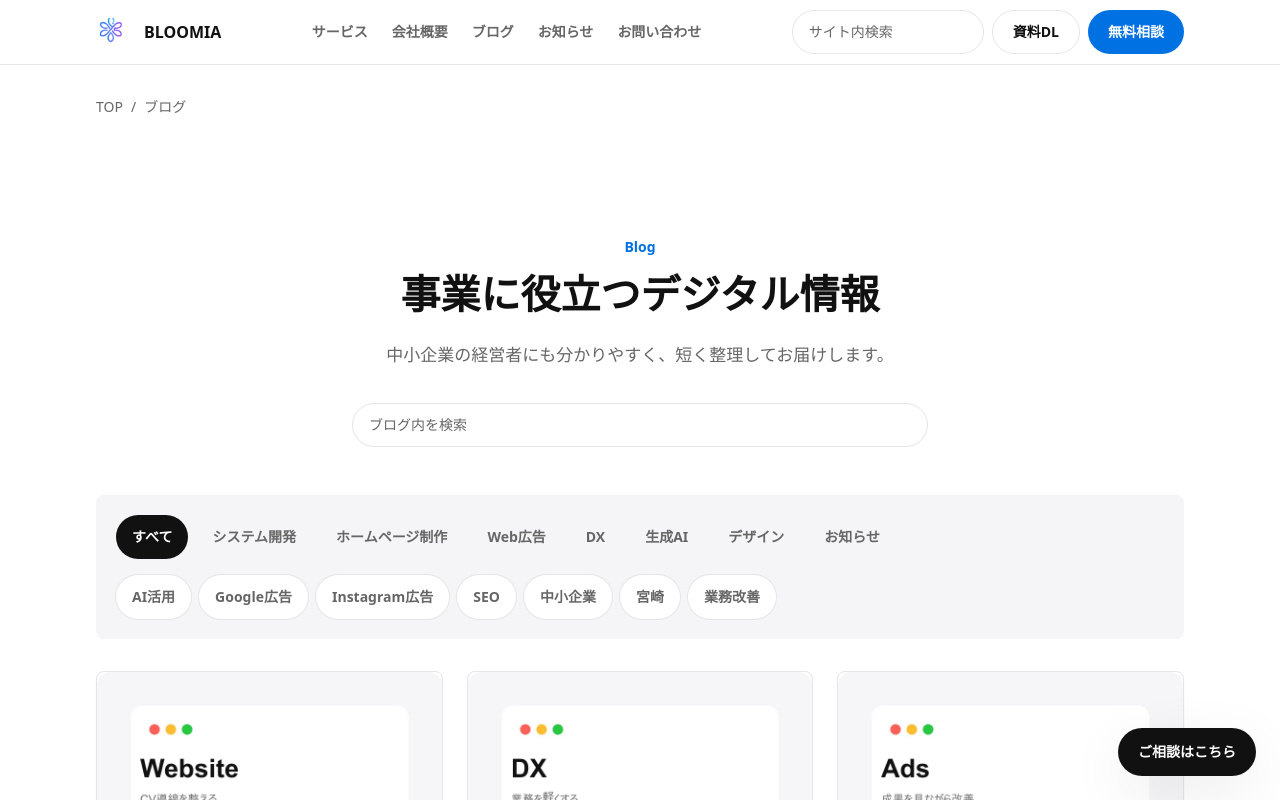
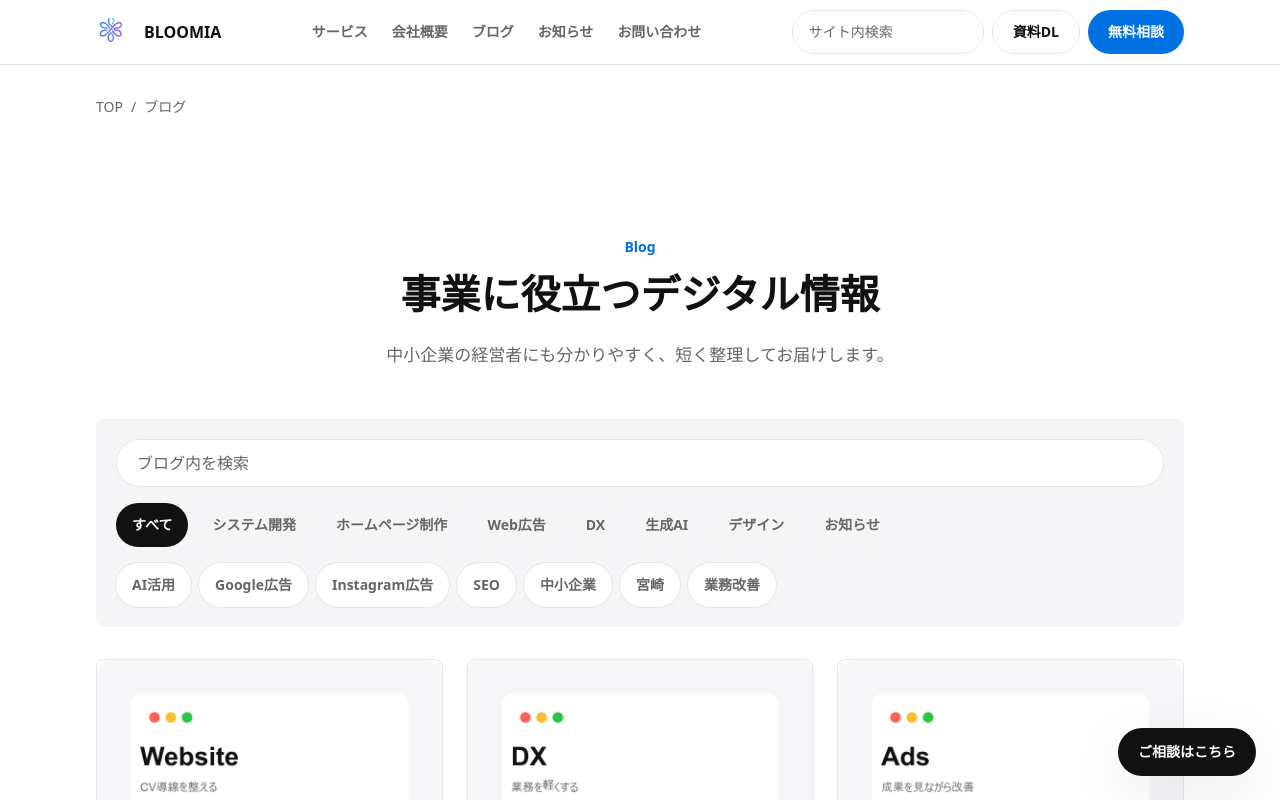
Before and after one commit to iwamitsuco/officialSite, a Next.js app: page /blog in a window 1280 px wide. Shown: the top 800 px of the page. Built offline with nearby package versions, Linux system fonts and the light colour scheme.

Commit message:
Make blog search filter blog posts only

```diff
--- a/app/blog/page.tsx
+++ b/app/blog/page.tsx
@@ -1,11 +1,9 @@
 import { CTASection } from "@/components/sections/CTASection";
-import { SearchBox } from "@/components/search/SearchBox";
 import { BlogFilterList } from "@/components/search/BlogFilterList";
 import { Breadcrumb } from "@/components/ui/Breadcrumb";
 import { SectionTitle } from "@/components/ui/SectionTitle";
 import { blogCategories, blogPosts } from "@/data/blog";
 import { createMetadata } from "@/lib/seo";
-import { Suspense } from "react";
 
 export const metadata = createMetadata({
   title: "ブログ",
@@ -20,11 +18,6 @@ export default function BlogPage() {
       <section className="section-space">
         <div className="container-site">
           <SectionTitle label="Blog" title="事業に役立つデジタル情報" description="中小企業の経営者にも分かりやすく、短く整理してお届けします。" align="center" />
-          <div className="mx-auto mt-8 max-w-xl">
-            <Suspense>
-              <SearchBox placeholder="ブログ内を検索" />
-            </Suspense>
-          </div>
           <div className="mt-12">
             <BlogFilterList posts={blogPosts} categories={blogCategories} />
           </div>
--- a/components/search/BlogFilterList.tsx
+++ b/components/search/BlogFilterList.tsx
@@ -5,6 +5,7 @@ import { BlogCard } from "@/components/sections/BlogCard";
 import { CategoryFilter } from "@/components/search/CategoryFilter";
 import { TagFilter } from "@/components/search/TagFilter";
 import { getTagsForCategory } from "@/lib/search";
+import { normalizeText } from "@/lib/normalize";
 import type { BlogPost } from "@/types";
 
 type BlogFilterListProps = {
@@ -13,6 +14,7 @@ type BlogFilterListProps = {
 };
 
 export function BlogFilterList({ posts, categories }: BlogFilterListProps) {
+  const [query, setQuery] = useState("");
   const [category, setCategory] = useState("");
   const [selectedTags, setSelectedTags] = useState<string[]>([]);
 
@@ -31,14 +33,35 @@ export function BlogFilterList({ posts, categories }: BlogFilterListProps) {
   }
 
   const filteredPosts = posts.filter((post) => {
+    const normalizedQuery = normalizeText(query);
+    const searchTarget = normalizeText([
+      post.title,
+      post.description,
+      post.category,
+      post.tags.join(" "),
+      post.body.join(" "),
+      post.reading ?? ""
+    ].join(" "));
+    const queryMatch = normalizedQuery ? searchTarget.includes(normalizedQuery) : true;
     const categoryMatch = category ? post.category === category : true;
     const tagMatch = filteredTags.length > 0 ? filteredTags.every((tag) => post.tags.includes(tag)) : true;
-    return categoryMatch && tagMatch;
+    return queryMatch && categoryMatch && tagMatch;
   });
 
   return (
     <div className="grid gap-8">
       <div className="grid gap-4 rounded-lg bg-apple-gray p-5">
+        <label className="sr-only" htmlFor="blog-search">
+          ブログ内を検索
+        </label>
+        <input
+          className="min-h-12 w-full rounded-full border border-apple-border bg-white px-5 text-base text-apple-text placeholder:text-apple-sub focus:border-apple-blue"
+          id="blog-search"
+          type="search"
+          value={query}
+          onChange={(event) => setQuery(event.target.value)}
+          placeholder="ブログ内を検索"
+        />
         <CategoryFilter categories={categories} value={category} onChange={handleCategoryChange} />
         <TagFilter tags={visibleTags} selectedTags={filteredTags} onToggle={handleTagToggle} />
       </div>
```
